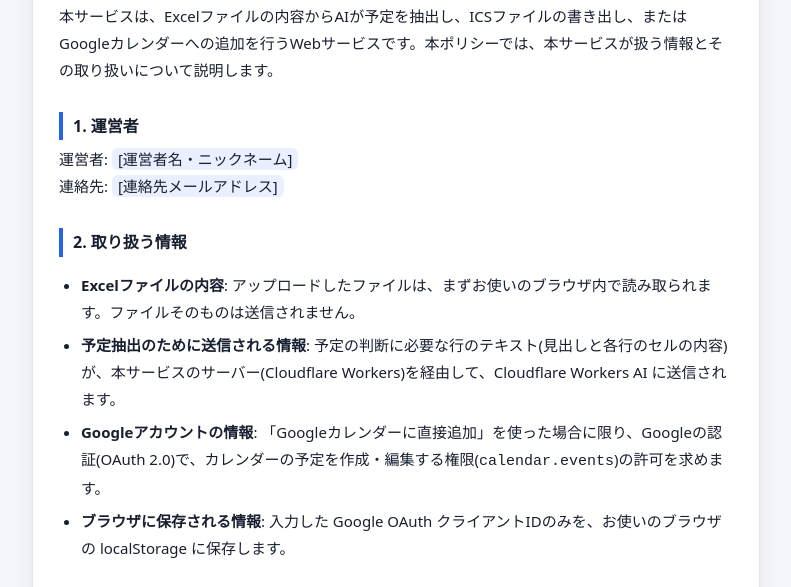
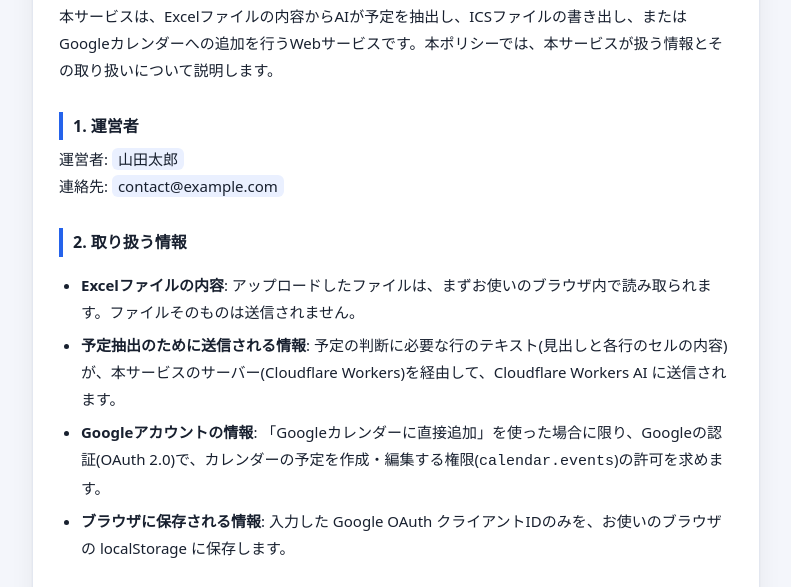
Before and after one commit to user-x45/calendar, a plain HTML site: page public/privacy/index.html in a window 1280 px wide. Shown: the part 191-778 px from the top of the page, without its empty margins (244-1035 px from the left). Drawn offline with Linux system fonts and the light colour scheme.

Commit message:
Update index.html

```diff
--- a/public/privacy/index.html
+++ b/public/privacy/index.html
@@ -30,7 +30,7 @@ a{color:var(--ac)}
 <p>本サービスは、Excelファイルの内容からAIが予定を抽出し、ICSファイルの書き出し、またはGoogleカレンダーへの追加を行うWebサービスです。本ポリシーでは、本サービスが扱う情報とその取り扱いについて説明します。</p>
 
 <h2>1. 運営者</h2>
-<p>運営者: <span class="ph">[運営者名・ニックネーム]</span><br>連絡先: <span class="ph">[連絡先メールアドレス]</span></p>
+<p>運営者: <span class="ph">山田太郎</span><br>連絡先: <span class="ph">contact@example.com</span></p>
 
 <h2>2. 取り扱う情報</h2>
 <ul>
```
